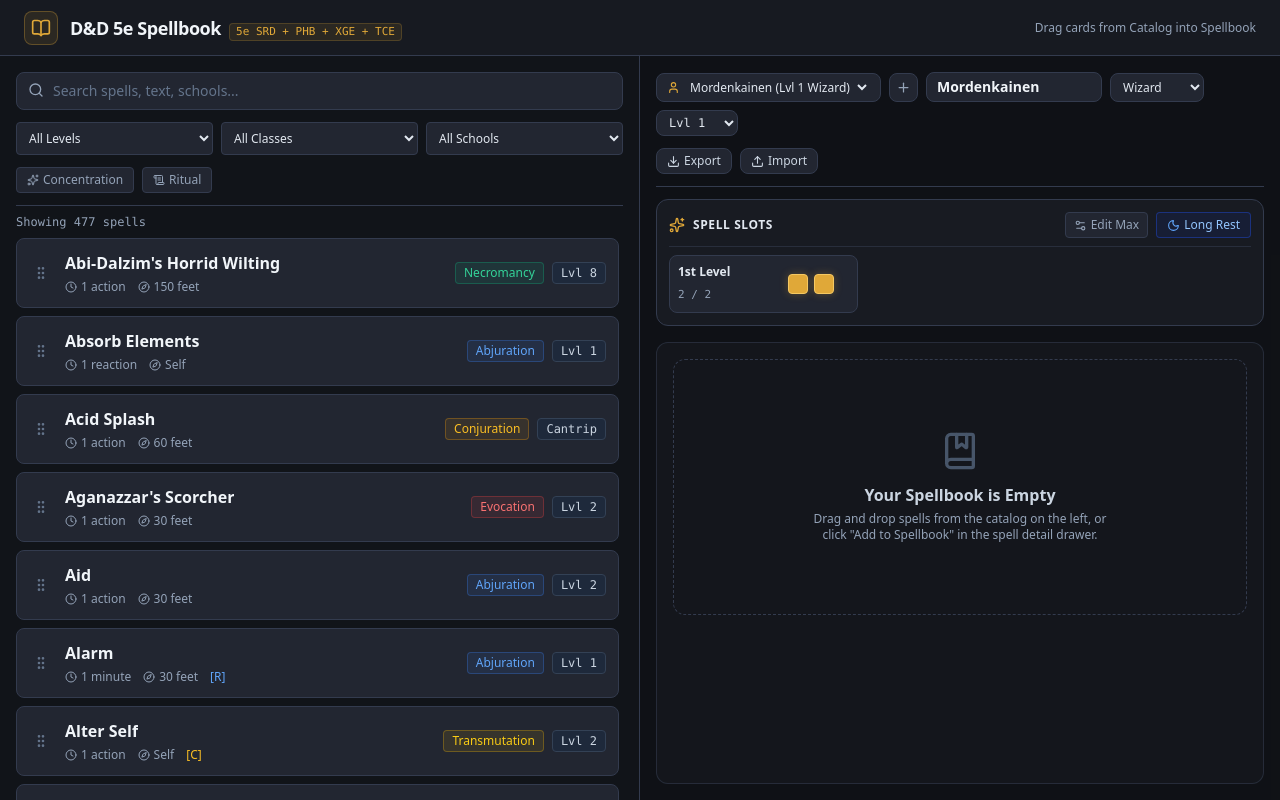
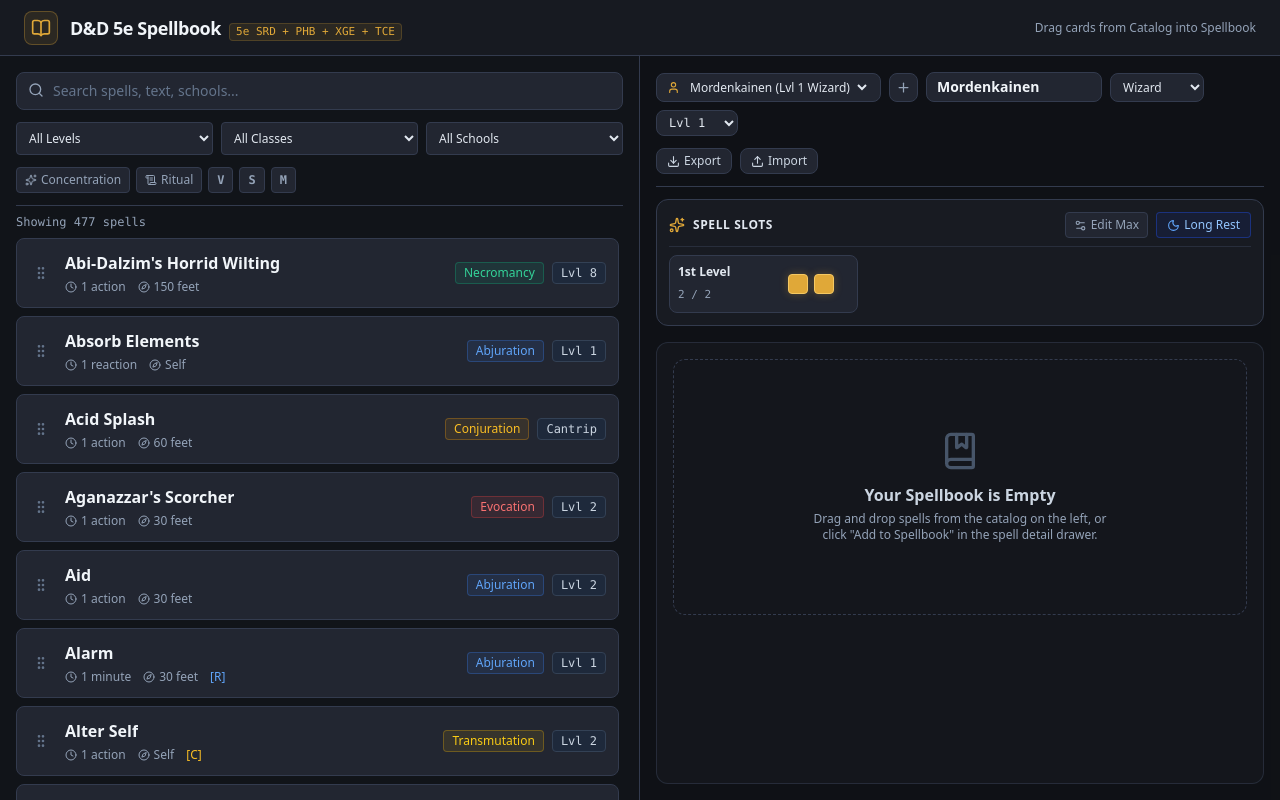
Before and after one commit to ganes-santosa/Mythallar, a React (Vite) app: page / in a window 1280 px wide. Built offline with nearby package versions, Linux system fonts and the light colour scheme; the HTML template or start-up script is replaced by a standard one.

Commit message:
fix(review): add V/S/M filters, keyboard access, region role, and null checks

```diff
--- a/src/App.jsx
+++ b/src/App.jsx
@@ -269,7 +269,7 @@
 
   const handleCastSpell = useCallback(
     (spell) => {
-      if (!spell) return;
+      if (!activeCharacter || !spell) return;
       if (spell.level === 0) {
         showToast(`Cast ${spell.name} (Cantrip, at will)`, 'info');
         return;
--- a/src/components/Catalog/FilterBar.jsx
+++ b/src/components/Catalog/FilterBar.jsx
@@ -3,11 +3,15 @@
 
 const CLASSES = [
   'Artificer',
+  'Barbarian',
   'Bard',
   'Cleric',
   'Druid',
+  'Fighter',
+  'Monk',
   'Paladin',
   'Ranger',
+  'Rogue',
   'Sorcerer',
   'Warlock',
   'Wizard',
@@ -98,11 +102,11 @@
       </div>
 
       {/* Filter Chips Toggles */}
-      <div className="flex items-center space-x-2 text-xs">
+      <div className="flex items-center flex-wrap gap-1.5 text-xs">
         <button
           type="button"
           onClick={() => update('concentration', !filters.concentration)}
-          className={`flex items-center px-2.5 py-1 rounded border transition-colors ${
+          className={`flex items-center px-2 py-1 rounded border transition-colors ${
             filters.concentration
               ? 'bg-amber-500/20 border-amber-500 text-amber-300'
               : 'bg-dnd-card border-dnd-border text-slate-400 hover:text-slate-200'
@@ -115,7 +119,7 @@
         <button
           type="button"
           onClick={() => update('ritual', !filters.ritual)}
-          className={`flex items-center px-2.5 py-1 rounded border transition-colors ${
+          className={`flex items-center px-2 py-1 rounded border transition-colors ${
             filters.ritual
               ? 'bg-blue-500/20 border-blue-500 text-blue-300'
               : 'bg-dnd-card border-dnd-border text-slate-400 hover:text-slate-200'
@@ -125,7 +129,54 @@
           Ritual
         </button>
 
-        {(filters.search || filters.level !== 'all' || filters.className !== 'all' || filters.school !== 'all' || filters.concentration || filters.ritual) && (
+        <button
+          type="button"
+          onClick={() => update('compV', !filters.compV)}
+          className={`px-2 py-1 rounded border font-mono font-bold transition-colors ${
+            filters.compV
+              ? 'bg-emerald-500/20 border-emerald-500 text-emerald-300'
+              : 'bg-dnd-card border-dnd-border text-slate-400 hover:text-slate-200'
+          }`}
+          title="Verbal Component"
+        >
+          V
+        </button>
+
+        <button
+          type="button"
+          onClick={() => update('compS', !filters.compS)}
+          className={`px-2 py-1 rounded border font-mono font-bold transition-colors ${
+            filters.compS
+              ? 'bg-emerald-500/20 border-emerald-500 text-emerald-300'
+              : 'bg-dnd-card border-dnd-border text-slate-400 hover:text-slate-200'
+          }`}
+          title="Somatic Component"
+        >
+          S
+        </button>
+
+        <button
+          type="button"
+          onClick={() => update('compM', !filters.compM)}
+          className={`px-2 py-1 rounded border font-mono font-bold transition-colors ${
+            filters.compM
+              ? 'bg-emerald-500/20 border-emerald-500 text-emerald-300'
+              : 'bg-dnd-card border-dnd-border text-slate-400 hover:text-slate-200'
+          }`}
+          title="Material Component"
+        >
+          M
+        </button>
+
+        {(filters.search ||
+          filters.level !== 'all' ||
+          filters.className !== 'all' ||
+          filters.school !== 'all' ||
+          filters.concentration ||
+          filters.ritual ||
+          filters.compV ||
+          filters.compS ||
+          filters.compM) && (
           <button
             onClick={() =>
               onChange({
@@ -135,6 +186,9 @@
                 school: 'all',
                 concentration: false,
                 ritual: false,
+                compV: false,
+                compS: false,
+                compM: false,
               })
             }
             className="text-xs text-slate-400 hover:text-dnd-gold ml-auto"
--- a/src/components/Catalog/SpellCard.jsx
+++ b/src/components/Catalog/SpellCard.jsx
@@ -20,12 +20,22 @@
     e.dataTransfer.effectAllowed = 'copy';
   };
 
+  const handleKeyDown = (e) => {
+    if (e.key === 'Enter' || e.key === ' ') {
+      e.preventDefault();
+      onSelect && onSelect(spell);
+    }
+  };
+
   return (
     <div
       draggable
+      role="button"
+      tabIndex={0}
+      onKeyDown={handleKeyDown}
       onDragStart={handleDragStart}
       onClick={() => onSelect && onSelect(spell)}
-      className="group flex items-center justify-between p-3 mb-2 rounded-lg bg-dnd-card border border-dnd-border hover:border-dnd-gold/60 hover:bg-dnd-hover transition-all cursor-pointer select-none"
+      className="group flex items-center justify-between p-3 mb-2 rounded-lg bg-dnd-card border border-dnd-border hover:border-dnd-gold/60 hover:bg-dnd-hover focus:outline-none focus:ring-1 focus:ring-dnd-gold transition-all cursor-pointer select-none"
     >
       <div className="flex items-center space-x-3 overflow-hidden">
         <span
--- a/src/components/Spellbook/SpellSlotTracker.jsx
+++ b/src/components/Spellbook/SpellSlotTracker.jsx
@@ -19,11 +19,13 @@
     character?.customSlots
   );
 
-  // Active levels that have slots (> 0)
-  const activeLevels = Object.keys(effectiveSlots)
-    .map(Number)
-    .filter((lvl) => effectiveSlots[lvl] > 0)
-    .sort((a, b) => a - b);
+  // Active levels: in normal mode, only levels with slots (> 0); in edit mode, show levels 1-9 so user can customize
+  const activeLevels = isEditingMax
+    ? [1, 2, 3, 4, 5, 6, 7, 8, 9]
+    : Object.keys(effectiveSlots)
+        .map(Number)
+        .filter((lvl) => effectiveSlots[lvl] > 0)
+        .sort((a, b) => a - b);
 
   return (
     <div className="p-3 mb-4 rounded-xl bg-dnd-panel border border-dnd-border">
--- a/src/components/Spellbook/SpellbookView.jsx
+++ b/src/components/Spellbook/SpellbookView.jsx
@@ -71,6 +71,8 @@
 
   return (
     <div
+      role="region"
+      aria-label="Character Spellbook Drop Zone"
       data-testid="spellbook-dropzone"
       onDragOver={handleDragOver}
       onDragLeave={handleDragLeave}
--- a/src/hooks/useSpellFilter.js
+++ b/src/hooks/useSpellFilter.js
@@ -4,7 +4,7 @@
  * Pure filter function used by the hook and testable directly.
  */
 export function filterSpells(spells = [], filters = {}) {
-  const { search, level, school, className, concentration, ritual } = filters;
+  const { search, level, school, className, concentration, ritual, compV, compS, compM } = filters;
   const searchLower = (search || '').trim().toLowerCase();
 
   return spells.filter((spell) => {
@@ -49,6 +49,17 @@
       return false;
     }
 
+    // 7. Component Filters (V, S, M)
+    if (compV === true && !spell.components?.v) {
+      return false;
+    }
+    if (compS === true && !spell.components?.s) {
+      return false;
+    }
+    if (compM === true && !spell.components?.m) {
+      return false;
+    }
+
     return true;
   });
 }
```
Also changed, not shown: 1 other file (tests, documents, lock files or other folders).
